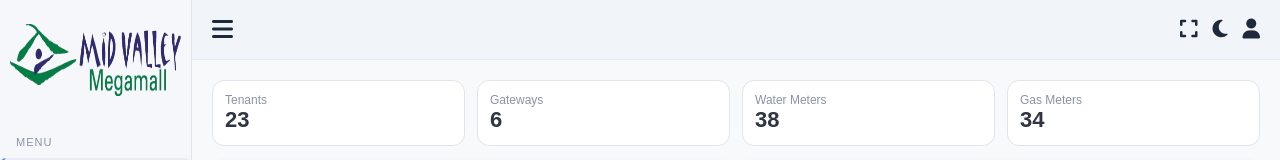
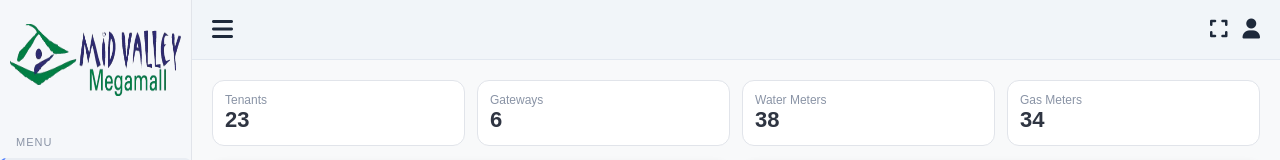
Before and after one commit to forestlol/midvalley_calypso, a Vue app: page / in a window 1280 px wide. Shown: the top 160 px of the page. Built offline with nearby package versions, Linux system fonts and the light colour scheme; sample sign-in values are in the browser's storage.

Commit message:
no message

```diff
--- a/src/components/Navbar.vue
+++ b/src/components/Navbar.vue
@@ -10,9 +10,9 @@
             <button class="header-icon" @click="toggleFullScreen" title="Fullscreen">
                 <i class="fas fa-expand"></i>
             </button>
-            <button class="header-icon" @click="toggleTheme" title="Toggle theme">
+            <!-- <button class="header-icon" @click="toggleTheme" title="Toggle theme">
                 <i :class="isDarkMode ? 'fas fa-sun' : 'fas fa-moon'"></i>
-            </button>
+            </button> -->
             <button class="header-icon user-icon" title="Account">
                 <i class="fas fa-user"></i>
             </button>
--- a/src/components/Sidebar.vue
+++ b/src/components/Sidebar.vue
@@ -110,7 +110,7 @@ async function logout() {
     } catch (e) {
         console.warn("Logout cleanup failed:", e);
     } finally {
-        window.location.href = "/login";
+        window.location.href = "/";
     }
 }
 </script>
```
